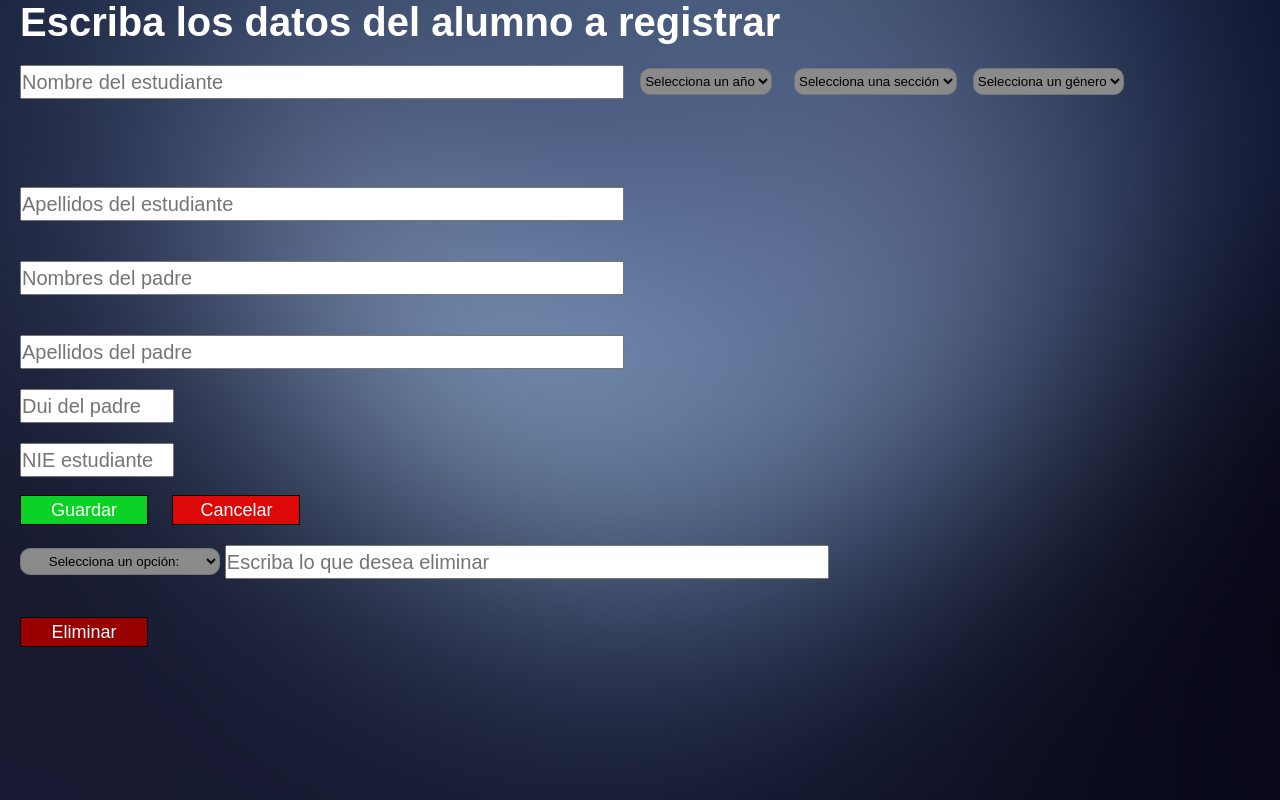
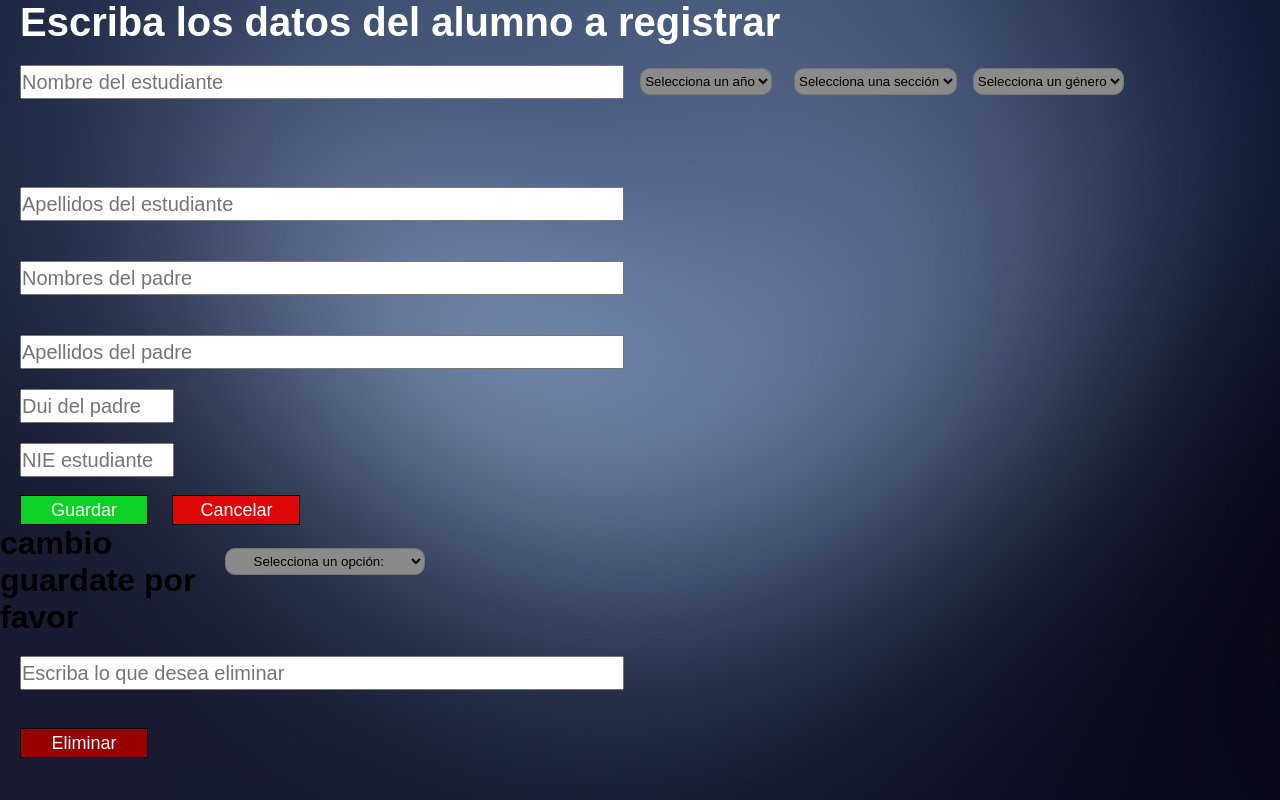
Before and after one commit to Jeremias-2005/control_de_notas, a plain HTML site: page html/administrador.html in a window 1280 px wide. Drawn offline with Linux system fonts and the light colour scheme.

Commit message:
cambio h1

```diff
--- a/html/administrador.html
+++ b/html/administrador.html
@@ -66,6 +66,7 @@
         <input type="submit" id="guardar"  value="Guardar">
         <input type="submit" id="cancelar"  value="Cancelar"><br>
         <div class="grid-layout2">
+            <h1>cambio guardate por favor</h1>
             <form>
                 <select class="opcion">
                     <option disabled selected="">Selecciona un opci&oacute;n:</option>
```
